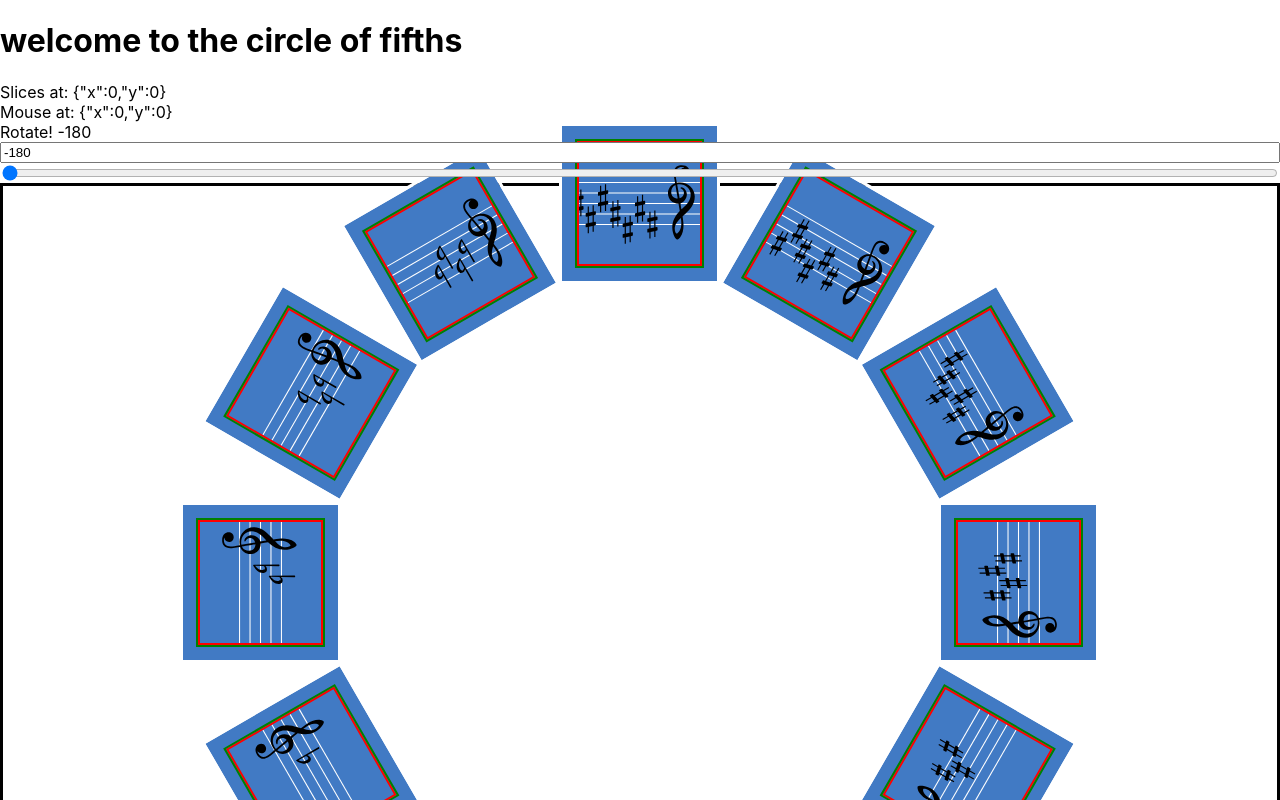
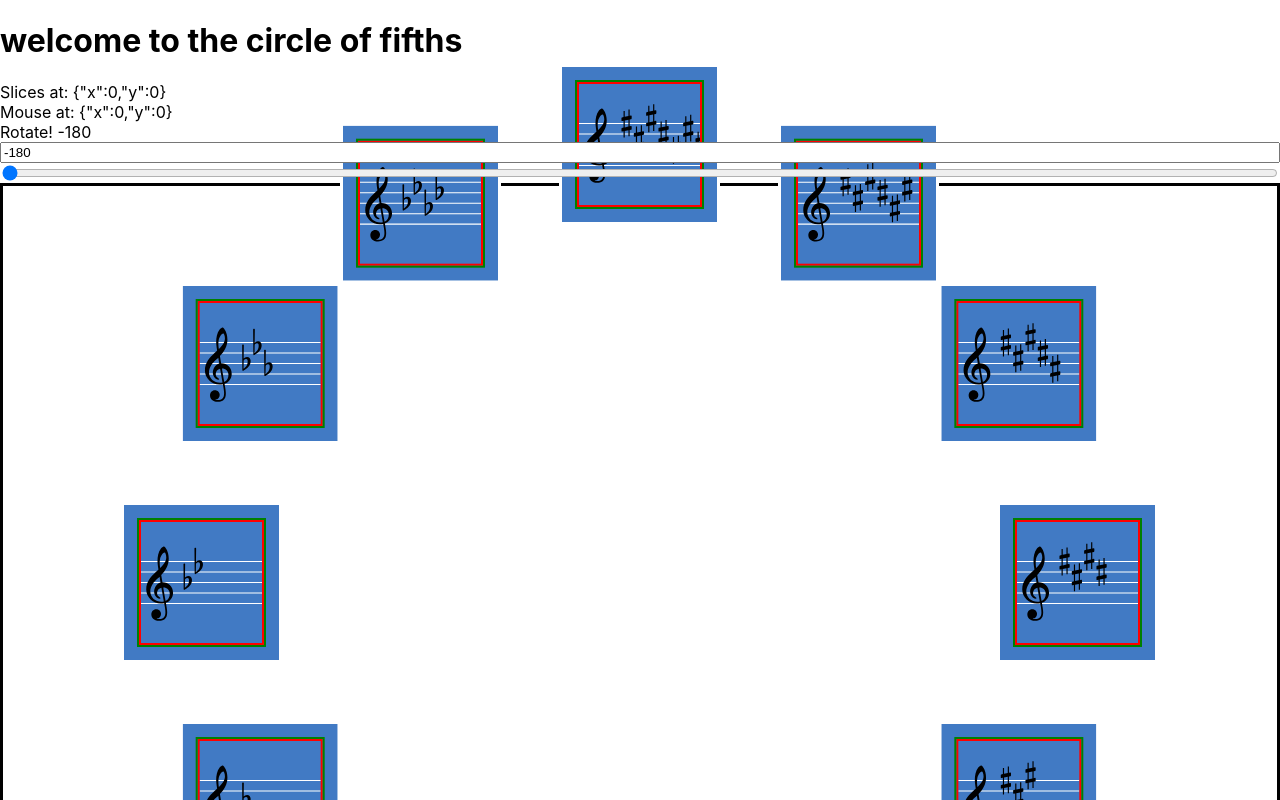
Before and after one commit to kylemettling/circle-of-fifths, a Next.js app: page / in a window 1280 px wide. Shown: the top 800 px of the page. Built offline with nearby package versions, Linux system fonts and the light colour scheme.

Commit message:
EOD push

```diff
--- a/components/slice.js
+++ b/components/slice.js
@@ -28,18 +28,26 @@ const Slice = ({ item, rotateDegree, handleDrag }) => {
 
   return (
     <div
-      className="slice"
+      className="wrapper"
       style={{
         position: "absolute",
         rotate: `${item.position * 30}deg`,
+        transformOrigin: "center",
         // transform: `translate(-50%, -50%)`,
-        transform: `translateY(379px) translateX(0%)`,
-        // transform: `translateY(438px) translateX(0%)`,
+        // transform: `translateY(379px) translateX(0%)`,
+        // transform: `translateY(${}%) translateX(0%)`,
+        transform: `translateY(438px)`,
         // top: "75px",
         // left: "27.75%",
       }}
       onMouseMove={handleDrag}
       // onMouseDown={(e) => handleDrag(e.target)}
+    >
+      <div
+        className="slice"
+        style={{
+          rotate: `-${item.position * 30 - rotateDegree}deg`,
+        }}
       >
         <SignatureSVG
           item={item}
@@ -54,6 +62,7 @@ const Slice = ({ item, rotateDegree, handleDrag }) => {
           width={"125px"}
         />
       </div>
+    </div>
   );
 };
 
--- a/components/slices.js
+++ b/components/slices.js
@@ -84,7 +84,6 @@ const Slices = () => {
       </div>
       <div className="sliceContainer">
         <div
-          className="slices"
           style={{
             //   position: "fixed",
             display: "flex",
@@ -104,6 +103,7 @@ const Slices = () => {
             //   left: "50%",
             zIndex: -1,
           }}
+          className="slices"
           onWheel={handleWheel}
           ref={slicesRef}
         >
--- a/styles/globals.css
+++ b/styles/globals.css
@@ -47,6 +47,9 @@ a {
 	background: green; */
   /* position: fixed; */
   /* top: 30px; */
+}
+.wrapper.slices {
+  position: absolute;
 }
 .slices {
   position: absolute;
```
Lines whose indentation alone changed are shown as unchanged.
